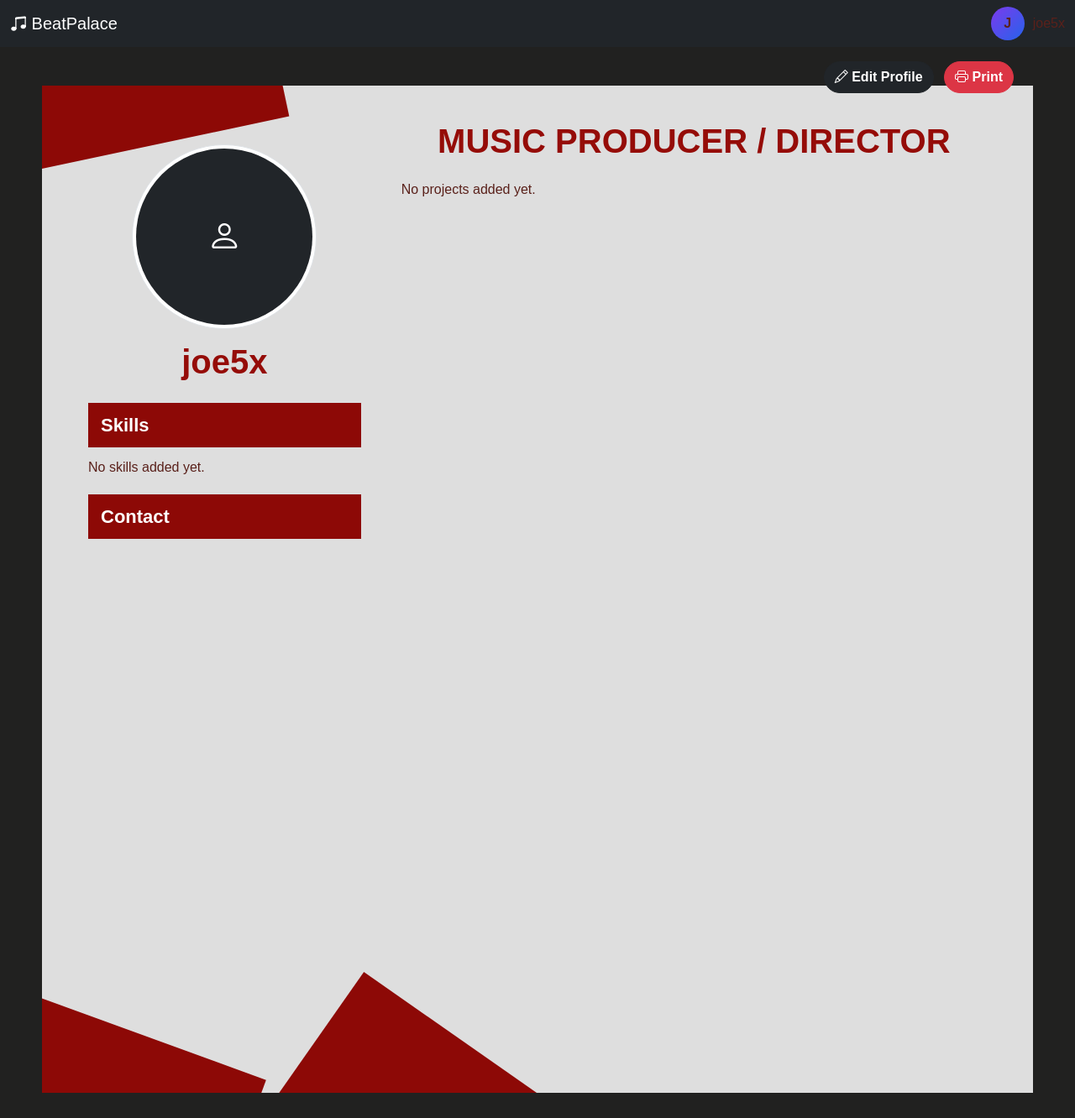
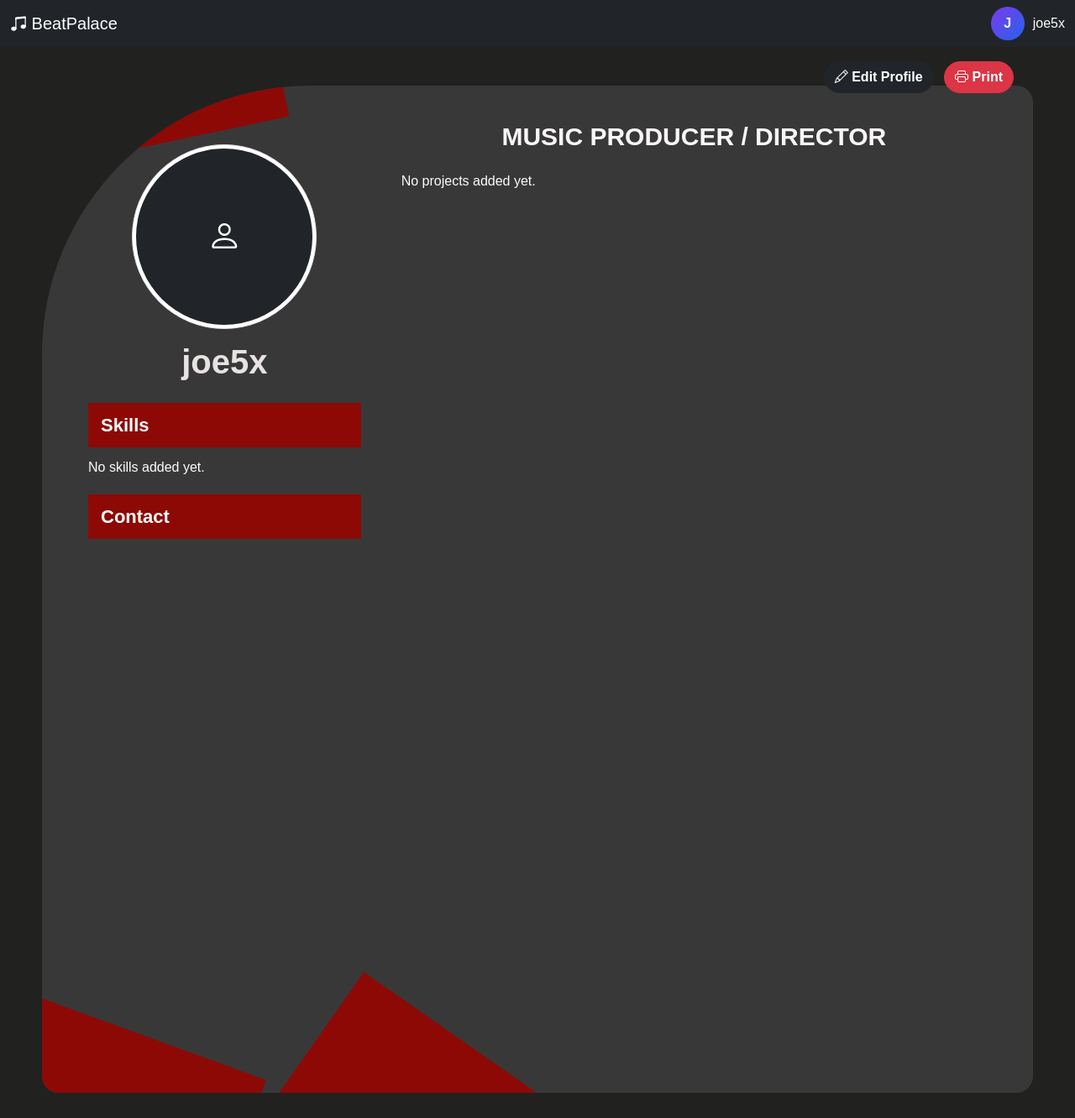
Before and after one commit to Josiah5x/BeatPalace, a Django app: page /producer/profile/ in a window 1280 px wide. Shown: the whole page at 84% size. Run offline with Django 5.2, Linux system fonts and the light colour scheme; a user stored in the database is signed in; data comes from the database, SQL or seed files in the repository; both versions use the stored data as it was after the commit.

Commit message:
Worked on producer profile

```diff
--- a/beatpalace/templates/producers/profile.html
+++ b/beatpalace/templates/producers/profile.html
@@ -16,13 +16,17 @@ Artist Dashboard
             margin: 0;
             background: #212120;
             font-family: "Montserrat", sans-serif;
-            color: #5a211b;
+            color: #fdfbfa;
         }
 
         .cv-container {
             max-width: 1180px;
             margin: 30px auto;
-            background: #dedede;
+            background: #393838;
+            border-top-left-radius: 320px;
+            border-top-right-radius: 20px;
+            border-bottom-left-radius: 20px;
+            border-bottom-right-radius: 20px;
             min-height: 1200px;
             padding: 45px 55px;
             position: relative;
@@ -73,8 +77,8 @@ Artist Dashboard
         ===================================== */
 
         .profile-image-wrapper {
-            width: 280px;
-            height: 280px;
+            width: 220px;
+            height: 220px;
             margin: 25px auto 15px;
         }
 
@@ -86,7 +90,7 @@ Artist Dashboard
         }
 
         .profile-name {
-            color: #950c08;
+            color: #e7e3e3;
             font-size: 40px;
             font-weight: 800;
             text-align: center;
@@ -112,9 +116,9 @@ Artist Dashboard
 
         .main-title {
             text-align: center;
-            color: #950c08;
-            font-size: 40px;
-            font-weight: 800;
+            color: #f8f6f6;
+            font-size: 30px;
+            font-weight: 700;
             line-height: 1.05;
             margin-bottom: 25px;
         }
@@ -391,7 +395,7 @@ Artist Dashboard
 
                 <!-- PROFILE IMAGE -->
 
-                <div class="profile-image-wrapper rounded-circle img-thumbnail" style="width: 220px; height: 220px; object-fit: cover;">
+                <div class="profile-image-wrapper rounded-circle img-thumbnail" style="object-fit: cover;">
 
                     {% if profile.profile_image %}
 
```
Also changed, not shown: beatpalace/db.sqlite3.
